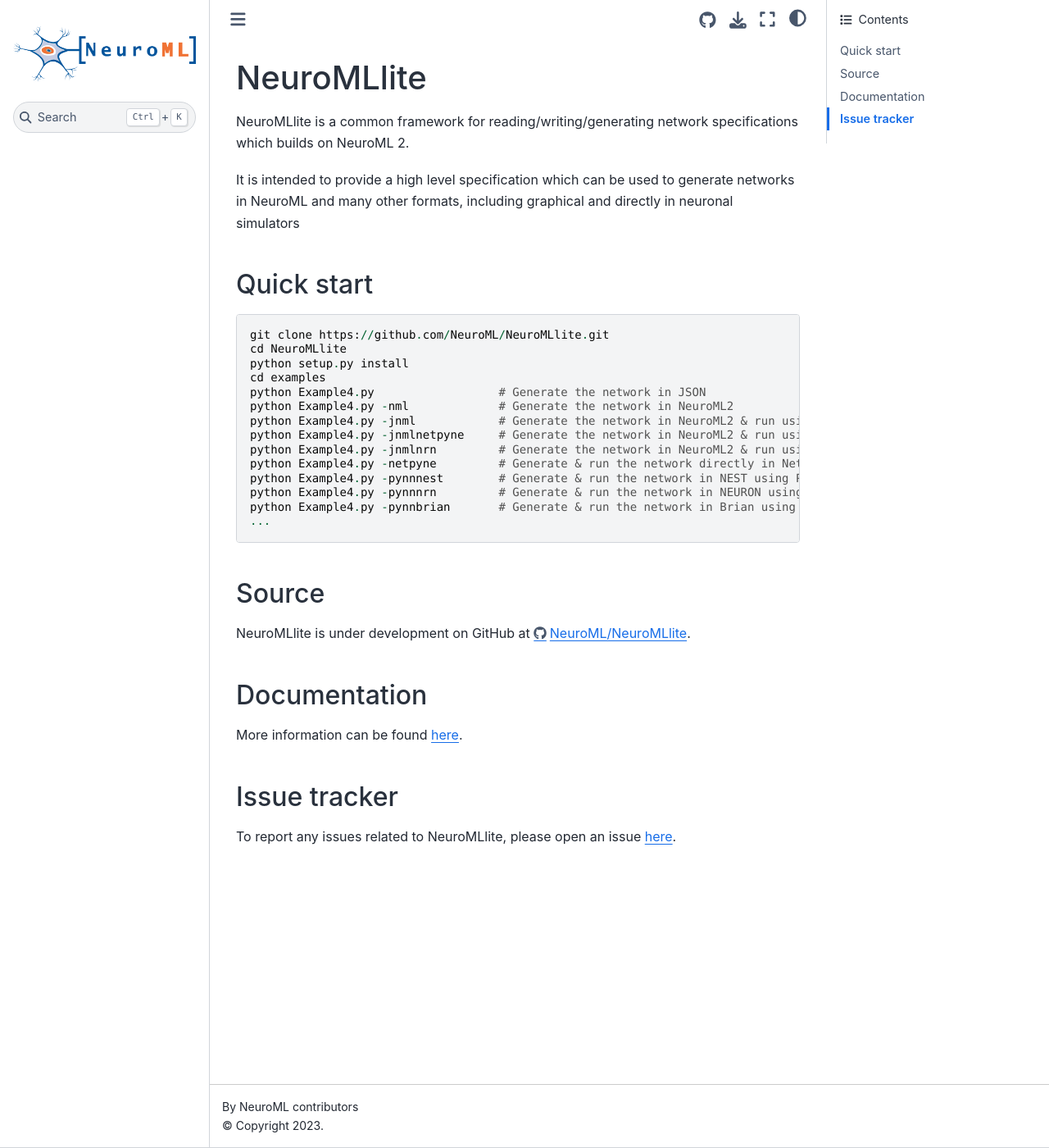
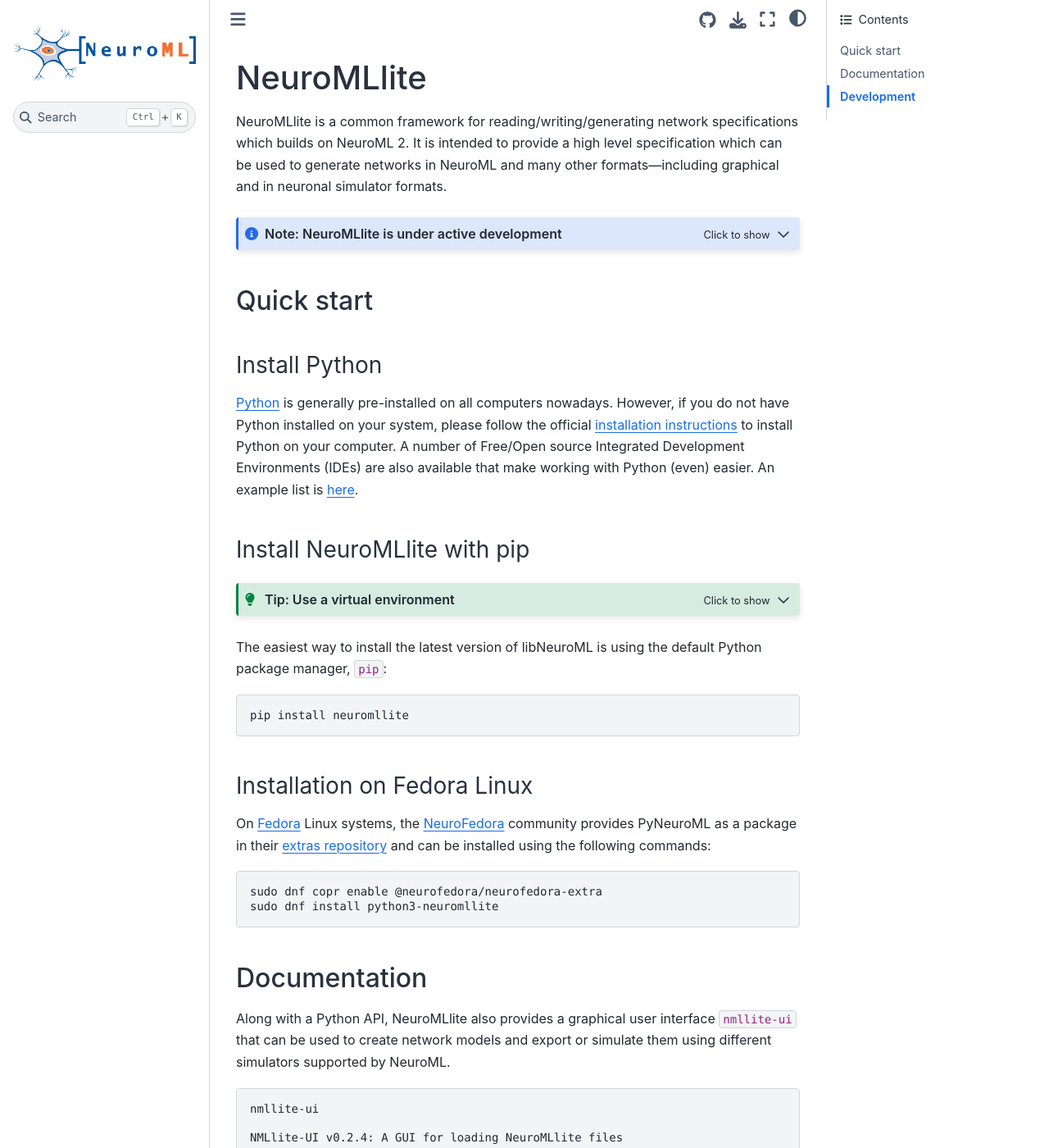
Before and after one commit to NeuroML/Documentation, a Jupyter Book: the page built from source/Userdocs/Software/NeuroMLlite.md, in a window 1280 px wide and 1400 px high. Shown: the whole window at 82% size. Built offline with Jupyter Book 1.0.4 settings and Sphinx 7.4.7 and the Sphinx Book theme 1.1.4, drawn with Linux system fonts in a browser that asks for light colours; pages that are not in the unit, such as notebooks, are missing from menus; some of the changed text lies outside the part shown.

Commit message:
enh: update NeuroMLlite page

````diff
--- a/source/Userdocs/Software/NeuroMLlite.md
+++ b/source/Userdocs/Software/NeuroMLlite.md
@@ -2,17 +2,113 @@
 # NeuroMLlite
 
 NeuroMLlite is a common framework for reading/writing/generating network specifications which builds on NeuroML 2.
+It is intended to provide a high level specification which can be used to generate networks in NeuroML and many other formats---including graphical and in neuronal simulator formats.
 
-It is intended to provide a high level specification which can be used to generate networks in NeuroML
-and many other formats, including graphical and directly in neuronal simulators
+```{admonition} Note: NeuroMLlite is under active development
+:class: note dropdown
+Please [watch the GitHub repository](https://github.com/NeuroML/NeuroMLlite) to receive regular updates on its progress.
+```
 
+(neuromllite:quickstart)=
 ## Quick start
 
+(neuromllite:install_python)=
+### Install Python
+
+[Python](https://www.python.org/) is generally pre-installed on all computers nowadays.
+However, if you do not have Python installed on your system, please follow the official [installation instructions](https://www.python.org/downloads/) to install Python on your computer.
+A number of Free/Open source Integrated Development Environments (IDEs) are also available that make working with Python (even) easier.
+An example list is [here](https://opensource.com/resources/python/ides).
+
+(neuromllite:install_with_pip)=
+### Install NeuroMLlite with pip
+```{admonition} Tip: Use a virtual environment
+:class: tip dropdown
+
+While using Python packages, it is suggested to use a virtual environment to isolate the software you install from each other.
+Learn more about using virtual environments in Python [here](https://docs.python.org/3/tutorial/venv.html).
 ```
-git clone https://github.com/NeuroML/NeuroMLlite.git
-cd NeuroMLlite
-python setup.py install
-cd examples
+
+The easiest way to install the latest version of libNeuroML is using the default Python package manager, `pip`:
+```{code-block} console
+pip install neuromllite
+```
+(neuromllite:install_fedora)=
+### Installation on Fedora Linux
+
+On [Fedora](https://getfedora.org) Linux systems, the [NeuroFedora](https://neuro.fedoraproject.org) community provides PyNeuroML as a package in their [extras repository](https://docs.fedoraproject.org/en-US/neurofedora/copr/) and can be installed using the following commands:
+
+```{code-block} console
+sudo dnf copr enable @neurofedora/neurofedora-extra
+sudo dnf install python3-neuromllite
+```
+
+(neuromllite:docs)=
+## Documentation
+
+Along with a Python API, NeuroMLlite also provides a graphical user interface `nmllite-ui` that can be used to create network models and export or simulate them using different simulators supported by NeuroML.
+
+```{code-block} console
+nmllite-ui
+
+NMLlite-UI v0.2.4: A GUI for loading NeuroMLlite files
+
+Usage:
+    nmllite-ui Sim_xxx.json
+         Load a NeuroMLlite file containing a Simulation, which refers to the Network to run
+```
+```{figure} ../../images/nmllite-example.png
+:alt: Screenshot of NeuroMLlite UI showing an example simulation.
+:align: center
+
+Screenshot of NeuroMLlite UI showing an example simulation
+```
+
+(neuromllite:api_docs)=
+### API documentation
+
+```{admonition} TODO!
+:class: dropdown
+Generate and publish API documentation for NeuroMLlite.
+Issue filed: https://github.com/NeuroML/NeuroMLlite/issues/10
+```
+The NeuroMLlite API is self documented.
+You can use Python's in-built documentation viewer `pydoc` to view the documentation for any of the package's modules and their functions:
+
+```{code-block} console
+Help on package neuromllite:
+
+NAME
+    neuromllite
+
+PACKAGE CONTENTS
+    ArborHandler
+    BBPConnectomeReader
+    BaseTypes
+    ConnectivityHandler
+    DefaultNetworkHandler
+    GraphVizHandler
+    MatrixHandler
+    NetworkGenerator
+    NeuronHandler
+    PsyNeuLinkHandler
+    PsyNeuLinkReader
+    PyNNHandler
+    SonataHandler
+    SonataReader
+    gui (package)
+    sweep (package)
+    utils
+
+...
+```
+
+Most IDEs are able to show you this information as you use them in your Python scripts.
+
+A number of examples showing how the NeuroMLlite Python API is to be used are also included in the [GitHub repository](https://github.com/NeuroML/NeuroMLlite/tree/master/examples).
+For instance, [Example4.py](https://github.com/NeuroML/NeuroMLlite/blob/master/examples/Example4.py) can be run in the following ways to generate different representations of the created network model.
+Please see the [Readme file](https://github.com/NeuroML/NeuroMLlite/blob/master/README.md) included in the repository for more example usage.
+```{code-block} console
 python Example4.py                  # Generate the network in JSON
 python Example4.py -nml             # Generate the network in NeuroML2
 python Example4.py -jnml            # Generate the network in NeuroML2 & run using jNeuroML
@@ -25,14 +121,17 @@
 ...
 ```
 
-## Source
+(neuromllite:gethelp)=
+### Getting help
 
-NeuroMLlite is under development on GitHub at [https://github.com/NeuroML/NeuroMLlite](https://github.com/NeuroML/NeuroMLlite).
+For any questions regarding NeuroMLlite, please open an issue on the GitHub issue tracker [here](https://github.com/NeuroML/NeuroMLlite/issues).
+Any bugs and feature requests can also be filed there.
 
-## Documentation
+You can also use any of the {ref}`communication channels of the NeuroML community <contact>`.
 
-More information can be found [here](https://github.com/NeuroML/NeuroMLlite).
+(neuromllite:development)=
+## Development
 
-## Issue tracker
-
-To report any issues related to NeuroMLlite, please open an issue [here](https://github.com/NeuroML/NeuroMLlite/issues).
+PyNeuroML is developed on GitHub at [https://github.com/NeuroML/NeuroMLlite](https://github.com/NeuroML/NeuroMLlite) under the [LPGL-3.0 license](https://github.com/NeuroML/NeuroMLlite/blob/master/LICENSE.lesser).
+The repository contains the complete source code along with instructions on building/installing PyNeuroML.
+Please follow the instructions there to build PyNeuroML from source.
````
Also changed, not shown: source/images/nmllite-example.png (added).
